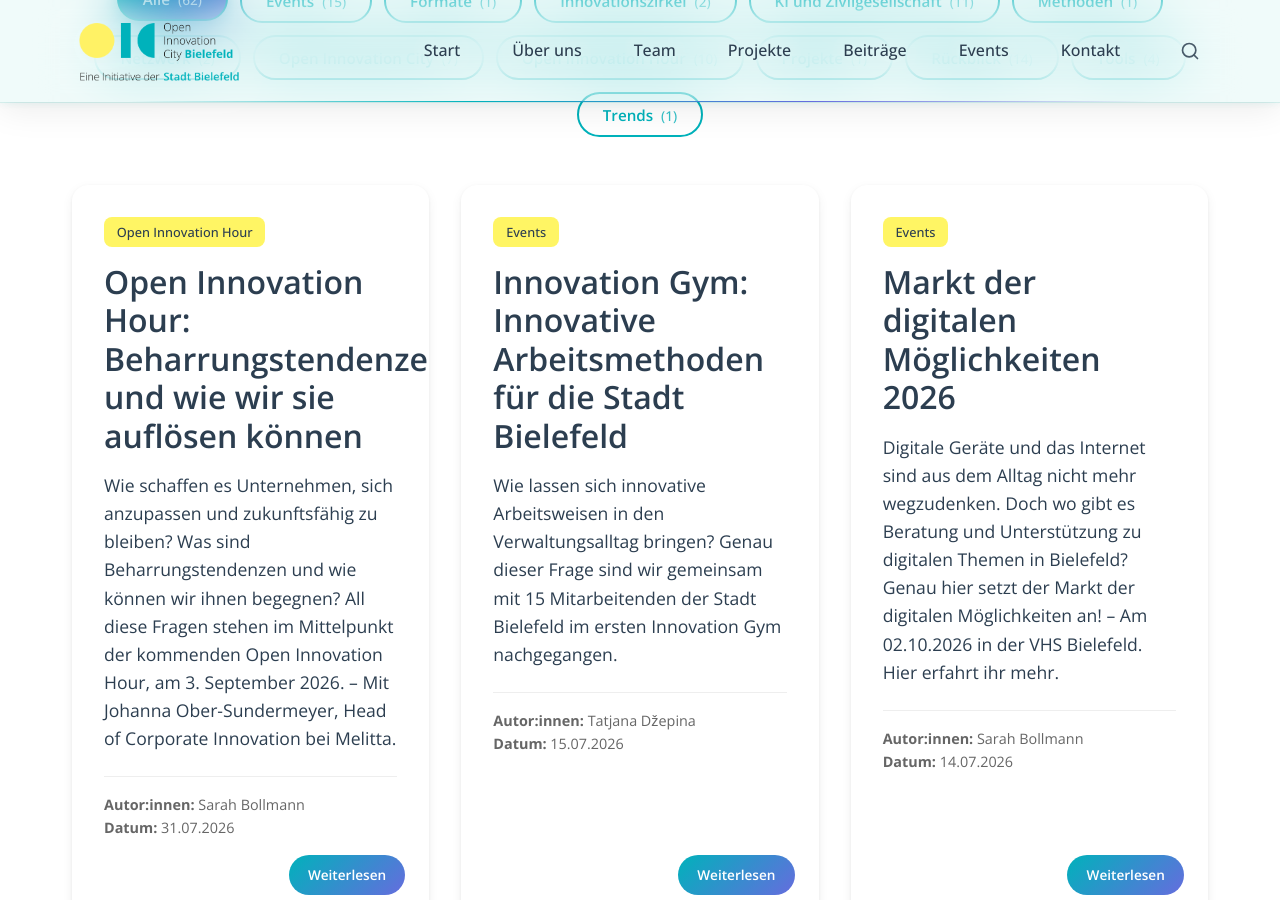
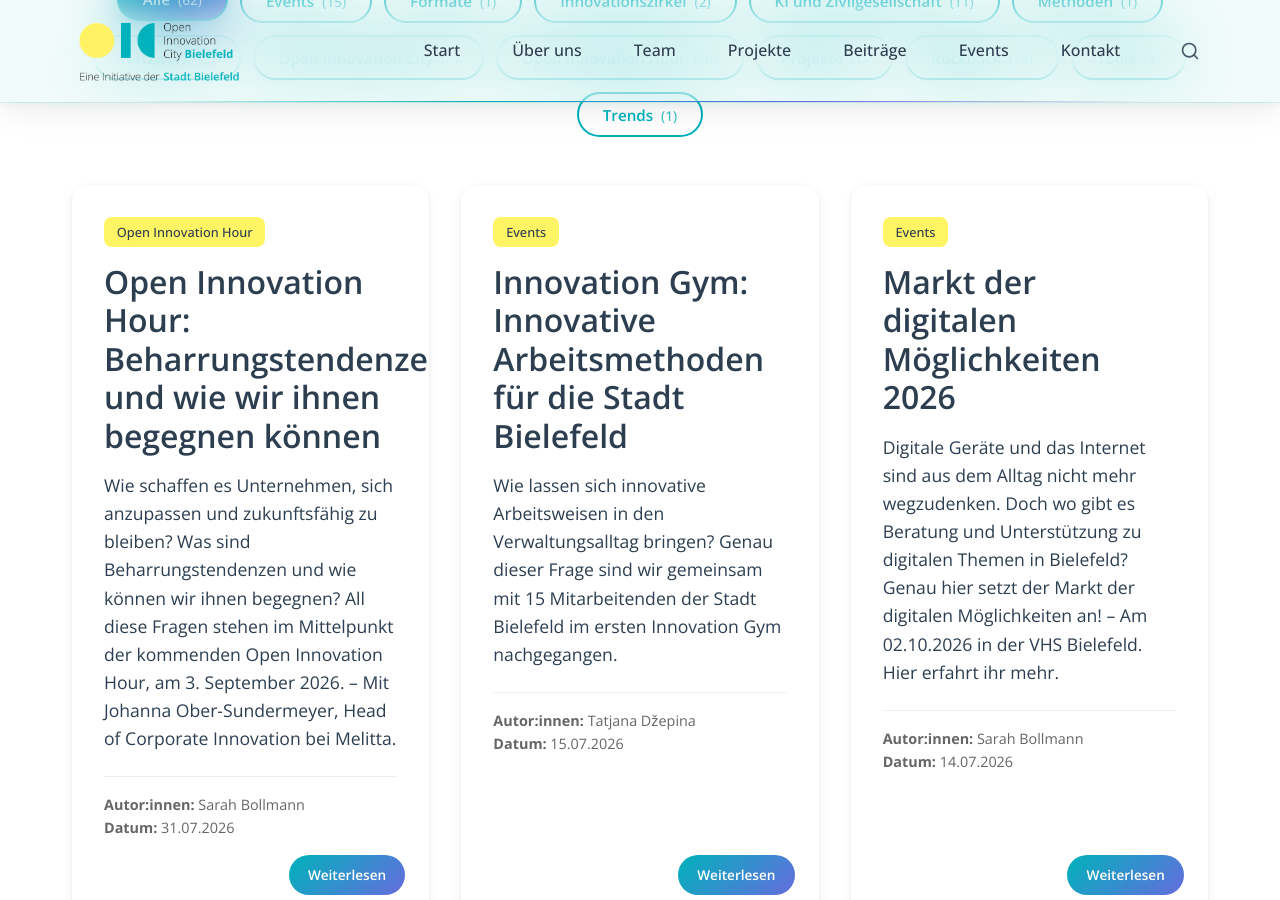
Before and after one commit to Open-Innovation-City/oic-bielefeld-website, a Jekyll site: the page built from beitraege.html, in a window 1280 px wide and 900 px high, scrolled down 374 px. Built offline with Jekyll 4.4.1, drawn with Linux system fonts in a browser that asks for light colours.

Commit message:
Update open-innovation-hour-beharrungstendenzen.md

```diff
--- a/_beitraege/open-innovation-hour-beharrungstendenzen.md
+++ b/_beitraege/open-innovation-hour-beharrungstendenzen.md
@@ -1,5 +1,5 @@
 ---
-title: "Open Innovation Hour: Beharrungstendenzen und wie wir sie auflösen können"
+title: "Open Innovation Hour: Beharrungstendenzen und wie wir ihnen begegnen können"
 teaser: "Wie schaffen es Unternehmen, sich anzupassen und zukunftsfähig zu bleiben? Was sind Beharrungstendenzen und wie können wir ihnen begegnen? All diese Fragen stehen im Mittelpunkt der kommenden Open Innovation Hour, am 3. September 2026. – Mit Johanna Ober-Sundermeyer, Head of Corporate Innovation bei Melitta."
 authors:
   - "Sarah Bollmann"
```
